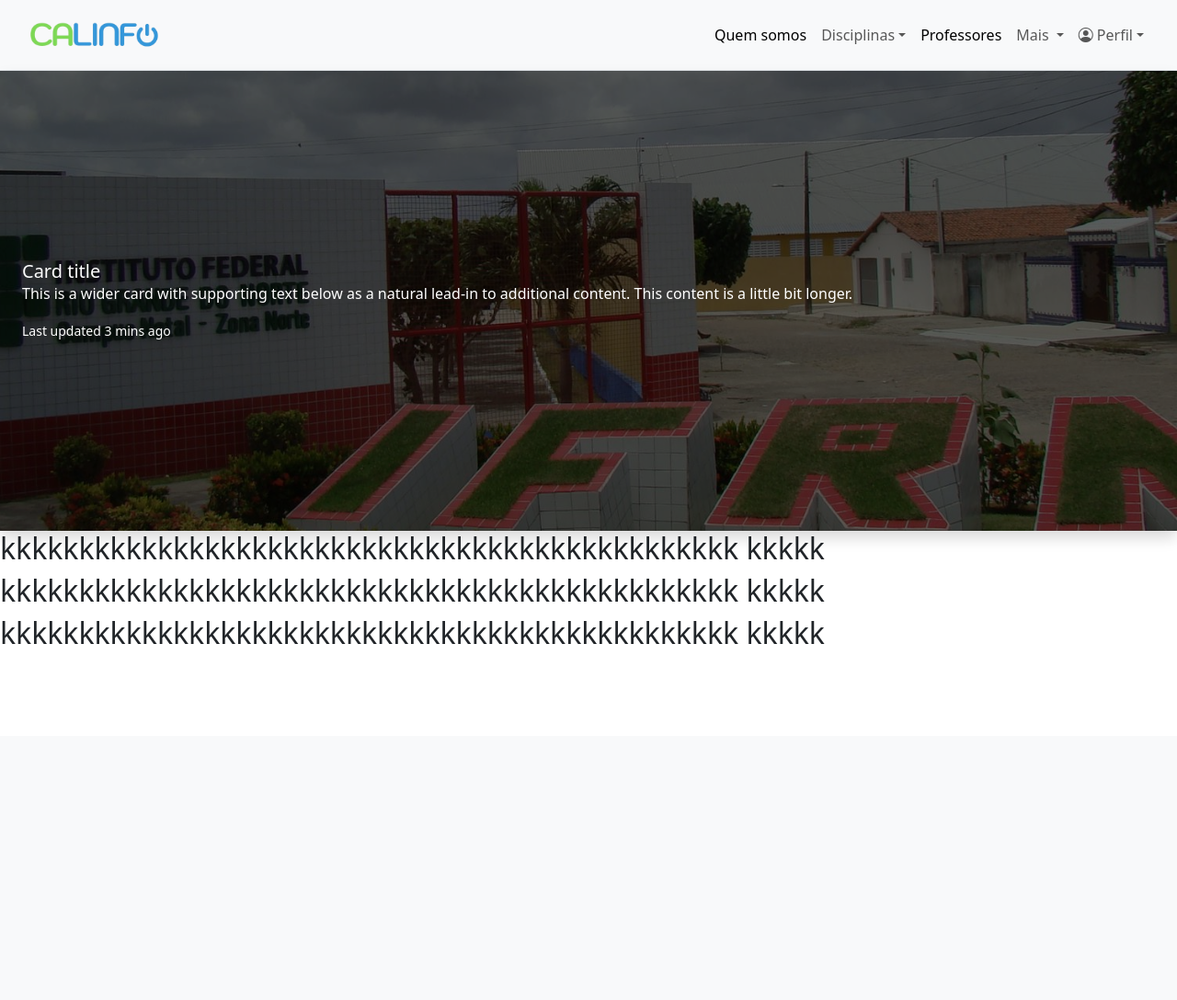
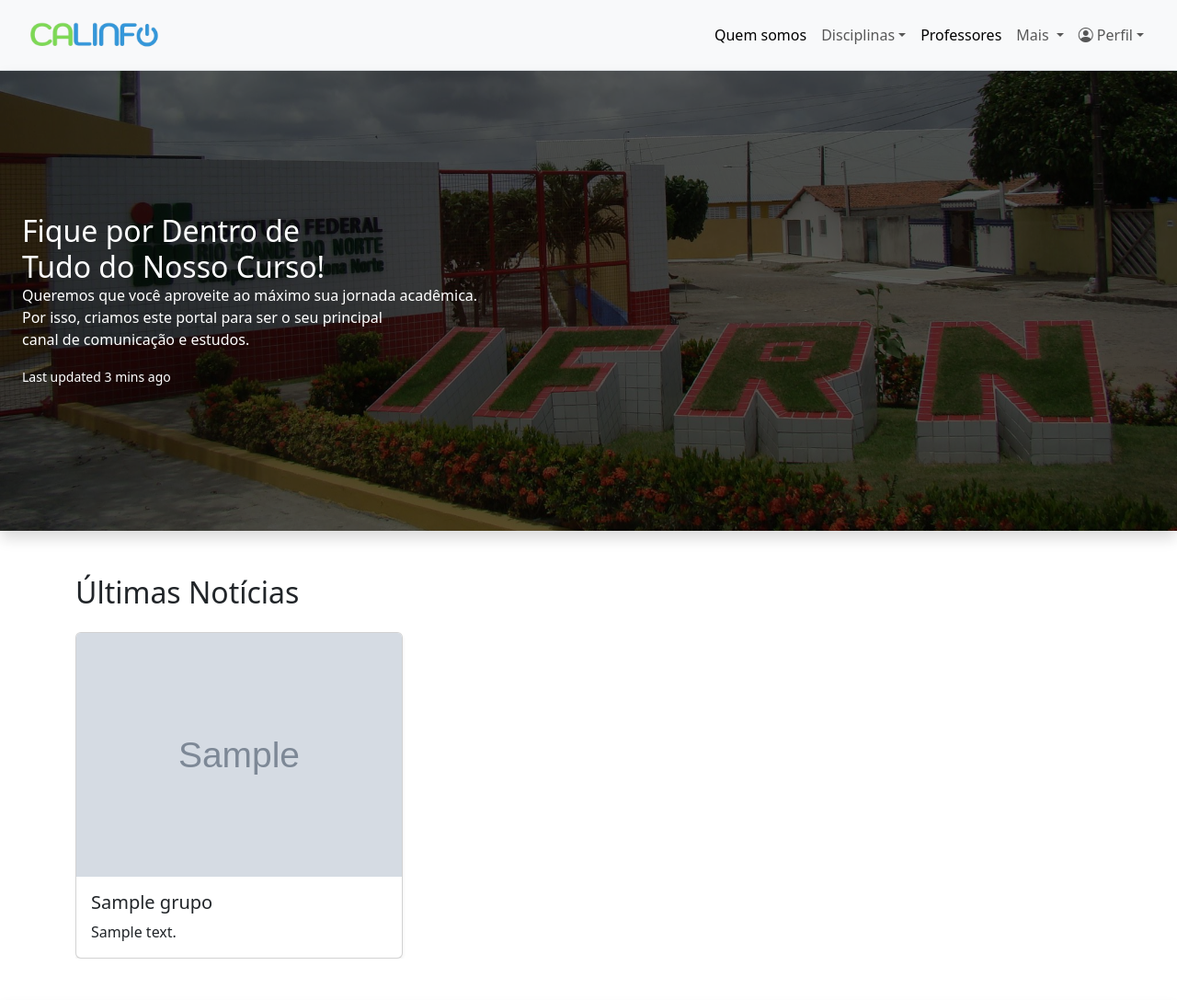
Before and after one commit to Thaypann/Calinfo, a Flask app: template templates/index.html in a window 1280 px wide. Shown: the top 1087 px of the page at 92% size. Before the commit the page ends 700 px from the top, so only its background shows below. Run offline with Flask 3, Linux system fonts and the light colour scheme; the template is opened without the code that fills it: most values are stand-ins (such as "Sample title", 1, 10 or a date in 2020); grey boxes marked "Sample" are stand-in pictures.

Commit message:
Adicionado noticia - segunda imagem apresentação

```diff
--- a/app.py
+++ b/app.py
@@ -4,7 +4,15 @@ app = Flask(__name__)
 
 @app.route('/')
 def index ():
-    return render_template('index.html')
+    noticias = [
+        {"titulo": "Notícia 1", "descricao": "Resumo sobre tecnologia", "imagem": "noticia1.jpg", "link": "https://exemplo.com/noticia1"},
+        {"titulo": "Notícia 2", "descricao": "Resumo sobre educação", "imagem": "noticia2.jpg", "link": "https://exemplo.com/noticia2"},
+        {"titulo": "Notícia 3", "descricao": "Resumo sobre meio ambiente", "imagem": "noticia3.jpg", "link": "https://exemplo.com/noticia3"},
+        {"titulo": "Notícia 4", "descricao": "Resumo sobre ciência", "imagem": "noticia4.jpg", "link": "https://exemplo.com/noticia4"},
+        {"titulo": "Notícia 5", "descricao": "Resumo sobre esportes", "imagem": "noticia5.jpg", "link": "https://exemplo.com/noticia5"},
+        {"titulo": "Notícia 6", "descricao": "Resumo sobre cultura", "imagem": "noticia6.jpg", "link": "https://exemplo.com/noticia6"}
+    ]
+    return render_template("index.html", noticias=noticias)
 
 @app.route('/professor')
 def professor ():
--- a/static/style.css
+++ b/static/style.css
@@ -41,6 +41,16 @@
   color: white;
   width: 100%;
 }
+.bg-fixed-card2 {
+  background-image: url('imagens/imagem3.jpg');
+  background-size: cover;
+  background-position: center;
+
+  height: 300px;
+  position: relative;
+  color: white;
+  width: 100%;
+}
 
 .bg-fixed-card::before {
   content: "";
@@ -49,8 +59,19 @@
   background-color: rgba(0, 0, 0, 0.4); /* escurece a imagem */
   z-index: 1;
 }
+.bg-fixed-card2::before {
+  content: "";
+  position: absolute;
+  inset: 0;
+  background-color: rgba(0, 0, 0, 0.13); /* escurece a imagem */
+  z-index: 1;
+}
 
 .bg-fixed-card .card-content {
+  position: relative;
+  z-index: 2;
+}
+.bg-fixed-card2 .card-content {
   position: relative;
   z-index: 2;
 }
@@ -75,6 +96,15 @@
 .dropdown-menu {
   min-width: 200px;
 }
+      /* carrossel com notícias */
+.card-hover:hover {
+  transform: scale(1.02);
+  transition: transform 0.3s ease;
+}
+.card-link {
+  text-decoration: none;
+  color: inherit;
+}
 
 .container1{
   width: 100%;
--- a/templates/index.html
+++ b/templates/index.html
@@ -144,28 +144,72 @@
     </nav>
 
 
+    <!--Imagem de apresentação-->
+
     <div class="bg-fixed-card w-100 mx-0">
       <div class="bg-fixed-card rounded shadow d-flex align-items-center">
         <div class="card-content p-4">
-          <h5 class="card-title">Card title</h5>
+          <h2 class="card-title">Fique por Dentro de <br>Tudo do Nosso Curso!</h2>
           <p class="card-text">
-            This is a wider card with supporting text below as a natural lead-in to additional content.
-            This content is a little bit longer.
+            Queremos que você aproveite ao máximo sua jornada acadêmica.<br>
+            Por isso, criamos este portal para ser o seu principal <br> canal de comunicação e estudos.
           </p>
           <p class="card-text"><small>Last updated 3 mins ago</small></p>
         </div>
       </div>
     </div>
 
-    <h2>kkkkkkkkkkkkkkkkkkkkkkkkkkkkkkkkkkkkkkkkkkkkkkk
-      kkkkk
-    </h2>
-    <h2>kkkkkkkkkkkkkkkkkkkkkkkkkkkkkkkkkkkkkkkkkkkkkkk
-      kkkkk
-    </h2>
-    <h2>kkkkkkkkkkkkkkkkkkkkkkkkkkkkkkkkkkkkkkkkkkkkkkk
-      kkkkk
-    </h2>
+    <!--Notícias-->
+
+    <div class="container my-5">
+      <h2 class="mb-4">Últimas Notícias</h2>
+
+      <div id="newsCarousel" class="carousel slide" data-bs-ride="carousel" data-bs-interval="5000">
+        <div class="carousel-inner">
+
+          {% for grupo in noticias|batch(3, fill_with=None) %}
+          <div class="carousel-item {% if loop.first %}active{% endif %}">
+            <div class="row">
+              {% for noticia in grupo %}
+              {% if noticia %}
+              <div class="col-md-4">
+                <a href="{{ noticia.link }}" class="card-link">
+                  <div class="card card-hover shadow-sm">
+                    <img src="{{ url_for('static', filename='imagens/' + noticia.imagem) }}" class="card-img-top" alt="{{ noticia.titulo }}">
+                    <div class="card-body">
+                      <h5 class="card-title">{{ noticia.titulo }}</h5>
+                      <p class="card-text">{{ noticia.descricao }}</p>
+                    </div>
+                  </div>
+                </a>
+              </div>
+              {% endif %}
+              {% endfor %}
+            </div>
+          </div>
+          {% endfor %}
+
+        </div>
+      </div>
+    </div>
+
+    <!--Imagem de apresentação2-->
+
+    <div class="bg-fixed-card2 w-100 mx-0">
+      <div class="bg-fixed-card2 rounded shadow d-flex align-items-center">
+        <div class="card-content p-4">
+          <h2 class="card-title">Conhecendo o campus</h2>
+          <p class="card-text">
+            Explore cada canto do nosso campus e faça dele o seu lugar.<br>
+            Mais do que salas de aula, nosso campus é um universo de oportunidades.<br>
+            Descubra os melhores lugares para estudar, relaxar, encontrar amigos e viver<br>
+            experiências inesquecíveis. A sua jornada universitária acontece aqui!<br>
+          </p>
+
+        </div>
+      </div>
+    </div>
+
 
   <script src="https://cdn.jsdelivr.net/npm/bootstrap@5.3.0/dist/js/bootstrap.bundle.min.js"></script>
 </body>
```
Also changed, not shown: 1 other file. Lines whose indentation alone changed are shown as unchanged.
